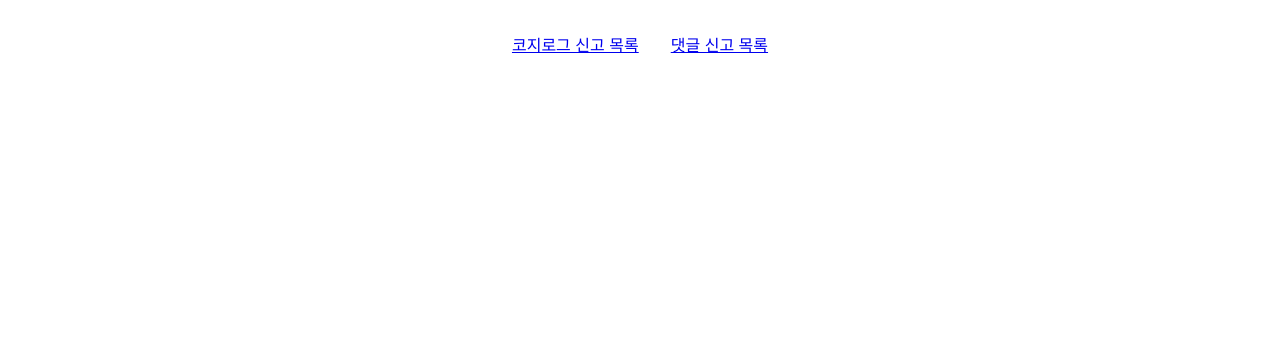
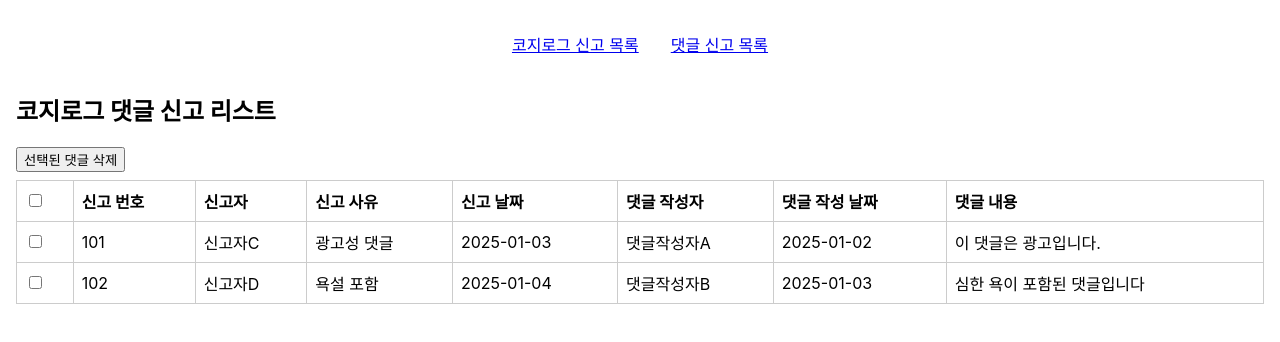
Before and after one commit to ck-pp/cozyformom-admin, a React (Create React App) app: page /comment-violations in a window 1280 px wide. Shown: the top 342 px of the page. Built offline with nearby package versions, Linux system fonts and the light colour scheme.

Commit message:
✨ feat: 코지로그 댓글/대댓글 신고 리스트  페이지 UI 구현

```diff
--- a/src/pages/CommentViolationList/CommentViolationList.css
+++ b/src/pages/CommentViolationList/CommentViolationList.css
@@ -1 +1,21 @@
 /* src/pages/CommentViolationList/CommentViolationList.css */
+
+.comment-violation-page {
+    padding: 16px;
+  }
+
+  .controls {
+    margin-bottom: 8px;
+  }
+
+  .comment-violation-table {
+    width: 100%;
+    border-collapse: collapse;
+  }
+
+  .comment-violation-table th,
+  .comment-violation-table td {
+    border: 1px solid #ccc;
+    padding: 8px;
+    text-align: left;
+  }
--- a/src/pages/CommentViolationList/CommentViolationList.tsx
+++ b/src/pages/CommentViolationList/CommentViolationList.tsx
@@ -3,7 +3,138 @@
 import React, { useEffect, useState } from 'react';
 import './CommentViolationList.css';
 
-const CommentViolationList: React.FC = () => {
-}
+interface CommentViolation {
+    id: number;
+    reporter: string;        // 신고한 사람
+    reason: string;          // 신고 사유
+    reportedDate: string;    // 신고 날짜
+    commentWriter: string;   // 댓글 작성자
+    commentDate: string;     // 댓글 작성 날짜
+    content: string;         // 댓글 내용
+    checked?: boolean;       // 일괄 선택/삭제를 위한 체크박스 여부
+  }
+
+  const CommentViolationList: React.FC = () => {
+    const [violations, setViolations] = useState<CommentViolation[]>([]);
+
+    // 더미 데이터 예시
+    useEffect(() => {
+      const dummyData: CommentViolation[] = [
+        {
+          id: 101,
+          reporter: '신고자C',
+          reason: '광고성 댓글',
+          reportedDate: '2025-01-03',
+          commentWriter: '댓글작성자A',
+          commentDate: '2025-01-02',
+          content: '이 댓글은 광고입니다.',
+          checked: false
+        },
+        {
+          id: 102,
+          reporter: '신고자D',
+          reason: '욕설 포함',
+          reportedDate: '2025-01-04',
+          commentWriter: '댓글작성자B',
+          commentDate: '2025-01-03',
+          content: '심한 욕이 포함된 댓글입니다',
+          checked: false
+        }
+      ];
+      setViolations(dummyData);
+    }, []);
+
+    // 개별 체크박스 선택 토글
+    const handleCheckboxChange = (id: number) => {
+      setViolations(prev =>
+        prev.map(v =>
+          v.id === id ? { ...v, checked: !v.checked } : v
+        )
+      );
+    };
+
+    // 전체선택 체크박스
+    const handleSelectAll = (checked: boolean) => {
+      setViolations(prev => prev.map(v => ({ ...v, checked })));
+    };
+
+    // 선택된 댓글 일괄 삭제(예시)
+    const handleDeleteSelected = () => {
+      const selectedIds = violations
+        .filter(v => v.checked)
+        .map(v => v.id);
+
+      if (selectedIds.length === 0) {
+        alert('선택된 댓글이 없습니다.');
+        return;
+      }
+
+      // 실제 API 호출해서 일괄 삭제
+      console.log('선택된 댓글 ID 목록:', selectedIds);
+      alert(`선택된 댓글(${selectedIds.join(', ')})을 일괄 삭제합니다.`);
+
+      // 삭제 성공 후 목록 갱신
+      setViolations(prev => prev.filter(v => !selectedIds.includes(v.id)));
+    };
+
+    // 전체선택 체크박스가 ‘부분 선택'인지 여부를 간단히 구해볼 수 있음
+    const allChecked = violations.length > 0 &&
+                       violations.every((v) => v.checked);
+    const someChecked = violations.some((v) => v.checked);
+
+    return (
+      <div className="comment-violation-page">
+        <h2>코지로그 댓글 신고 리스트</h2>
+
+        {/* 상단 일괄삭제 버튼 */}
+        <div className="controls">
+          <button onClick={handleDeleteSelected}>선택된 댓글 삭제</button>
+        </div>
+
+        <table className="comment-violation-table">
+          <thead>
+            <tr>
+              <th>
+                <input
+                  type="checkbox"
+                  checked={allChecked}
+                  // indeterminate 상태를 위해서는 ref로 DOM 조작 필요(아래는 단순 예시)
+                  onChange={(e) => handleSelectAll(e.target.checked)}
+                  // indeterminate 속성은 직접 DOM 조작 필요하나, 여기서는 예시로 생략
+                />
+              </th>
+              <th>신고 번호</th>
+              <th>신고자</th>
+              <th>신고 사유</th>
+              <th>신고 날짜</th>
+              <th>댓글 작성자</th>
+              <th>댓글 작성 날짜</th>
+              <th>댓글 내용</th>
+            </tr>
+          </thead>
+          <tbody>
+            {violations.map((v) => (
+              <tr key={v.id}>
+                <td>
+                  <input
+                    type="checkbox"
+                    checked={!!v.checked}
+                    onChange={() => handleCheckboxChange(v.id)}
+                  />
+                </td>
+                <td>{v.id}</td>
+                <td>{v.reporter}</td>
+                <td>{v.reason}</td>
+                <td>{v.reportedDate}</td>
+                <td>{v.commentWriter}</td>
+                <td>{v.commentDate}</td>
+                <td>{v.content}</td>
+              </tr>
+            ))}
+          </tbody>
+        </table>
+      </div>
+    );
+  };
 
 export default CommentViolationList;
```
